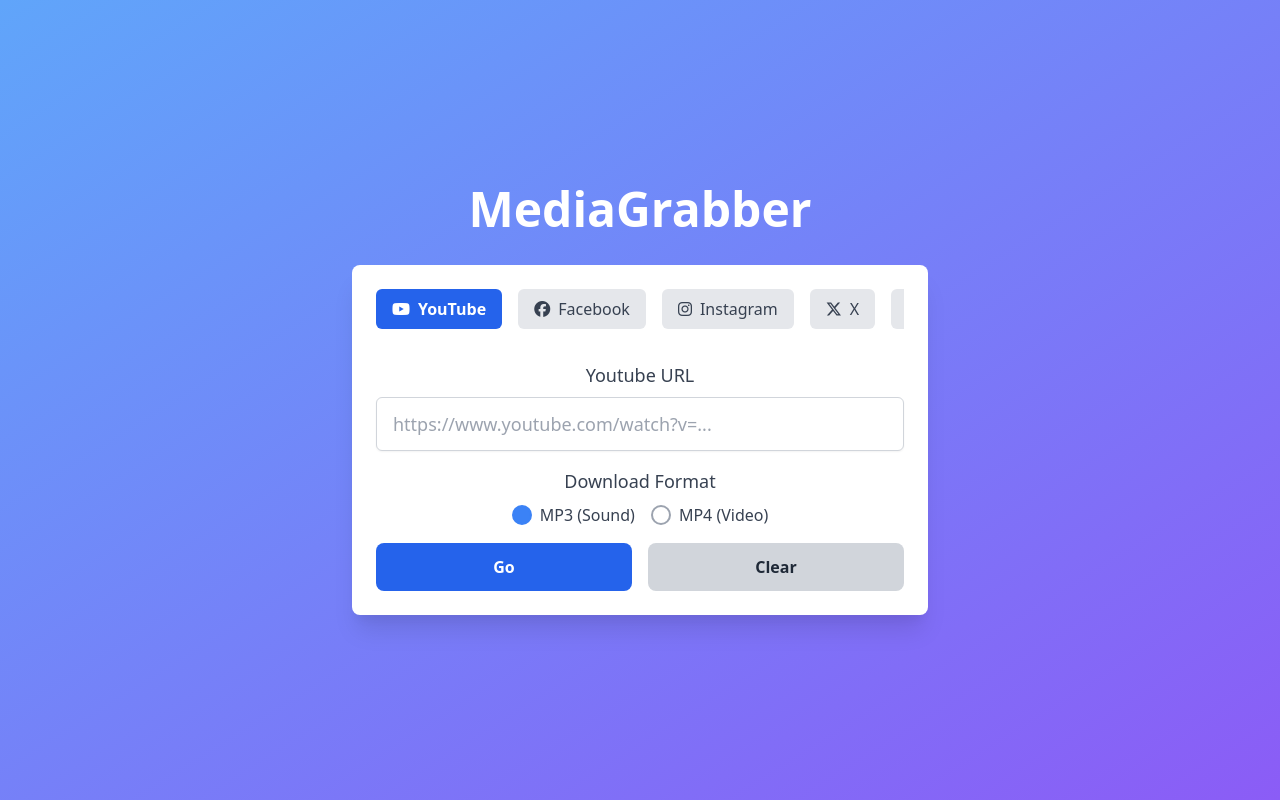
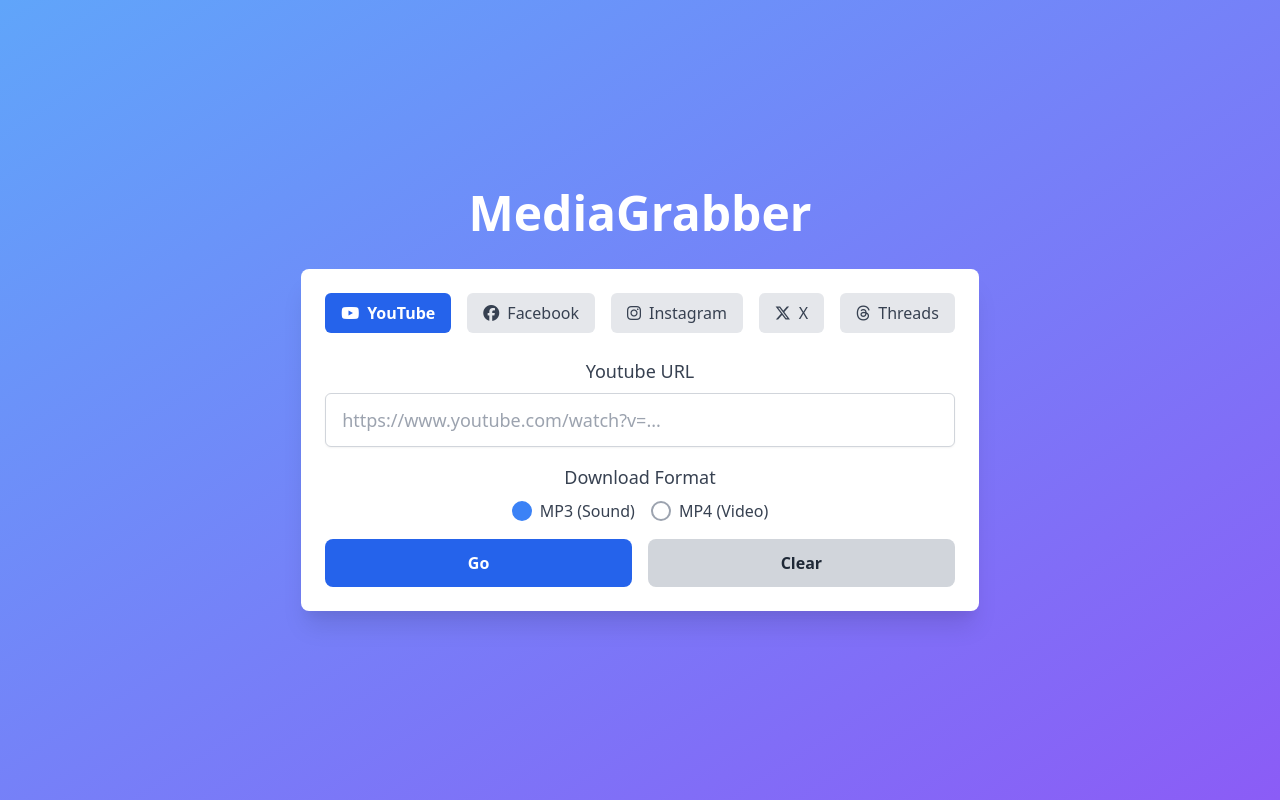
Before and after one commit to sacahan/MediaGrabber, a Svelte app in the folder frontend/: page / in a window 1280 px wide. Built offline with nearby package versions, Linux system fonts and the light colour scheme.

Commit message:
refactor(frontend): let nav buttons determine container width

```diff
--- a/frontend/src/App.svelte
+++ b/frontend/src/App.svelte
@@ -292,9 +292,9 @@
         MediaGrabber
       </h1>
       <div class="flex justify-center">
-        <div class="w-full max-w-xl">
+        <div class="inline-block">
           <div class="bg-white rounded-lg shadow-xl p-6">
-            <nav class="flex space-x-4 mb-6 justify-start overflow-x-auto pb-2" aria-label="Platform tabs">
+            <nav class="flex space-x-4 mb-6 justify-center" aria-label="Platform tabs">
               <button
                 on:click={() => handleTabClick("youtube")}
                 class="{activeTab === 'youtube' ? activeTabClasses.active : activeTabClasses.inactive}"
```
